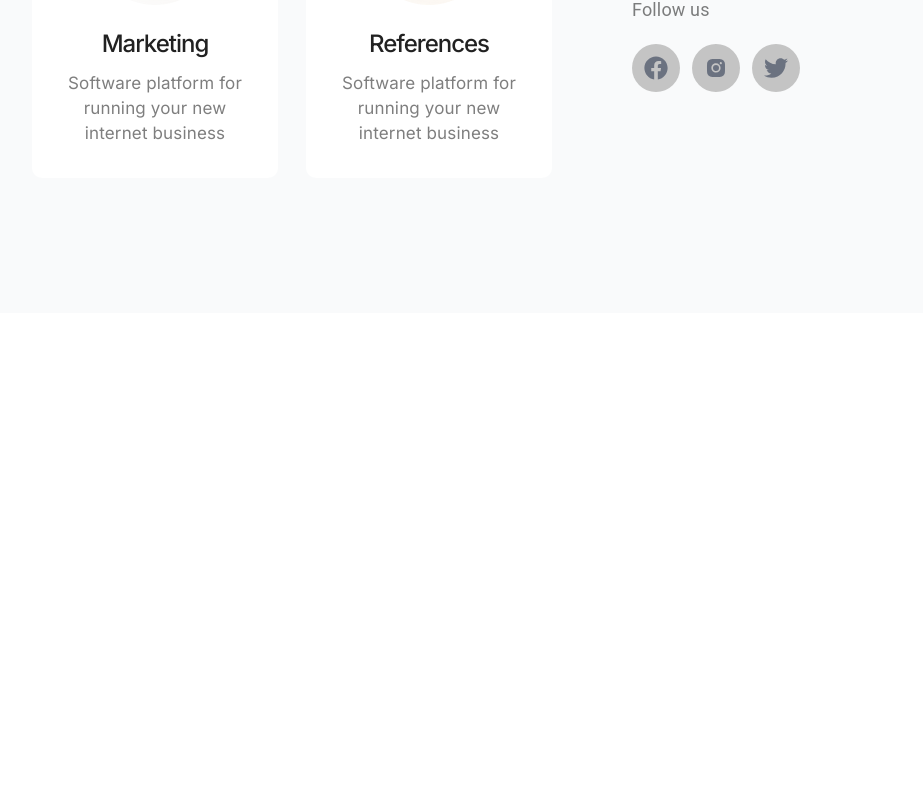
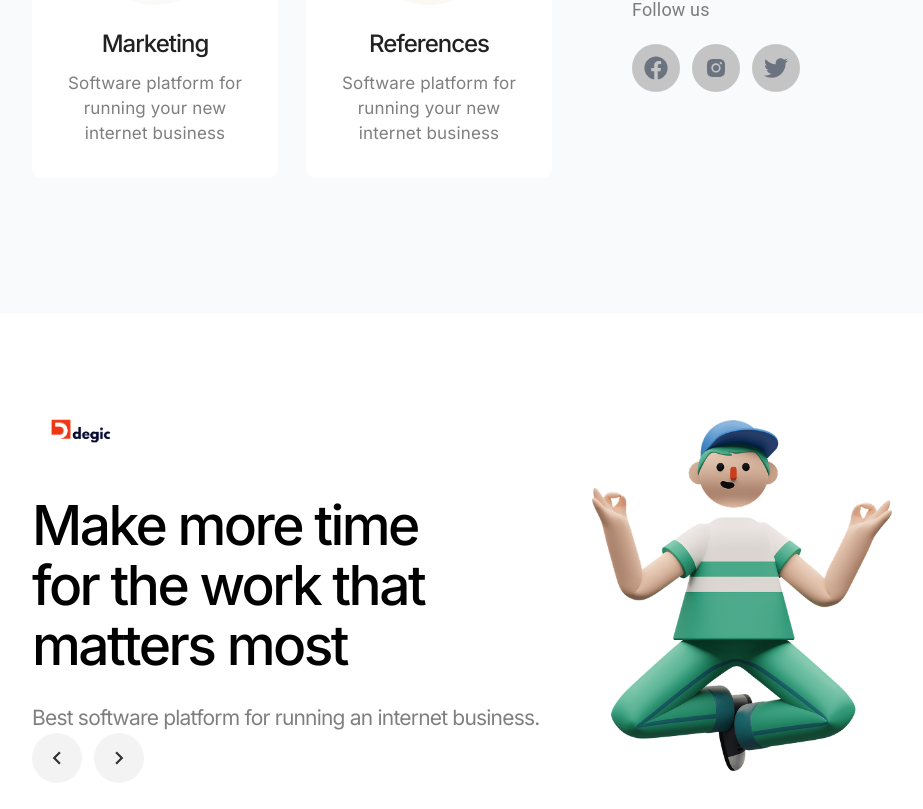
Before and after one commit to salmanfarshi-dev/Degic, a React (Vite) app: page / in a window 1280 px wide. Shown: the part 1338-2147 px from the top of the page, without its empty margins (48-971 px from the left). Before the commit the page ends 1651 px from the top, so only its background shows below. Built offline with nearby package versions, Linux system fonts and the light colour scheme.

Commit message:
feat : add slider section

```diff
--- a/src/App.jsx
+++ b/src/App.jsx
@@ -2,6 +2,7 @@ import React from 'react'
 import Navbar from './layout/Navbar'
 import Hero from './layout/Hero'
 import Presentation from './layout/Presentation'
+import Slider from './layout/Slider'
 
 function App() {
   return (
@@ -9,6 +10,7 @@ function App() {
    <Navbar/>
    <Hero/>
    <Presentation/>
+   <Slider/>
    </>
   )
 }
--- /dev/null
+++ b/src/layout/Slider.jsx
@@ -0,0 +1,72 @@
+import React, { useState } from 'react'
+import SliderImageone from '../assets/slider-1.png'
+import SliderImagetwo from '../assets/Entertainment.png'
+import SliderImagethree from '../assets/Managment.png'
+import Logo from '../assets/logo.png'
+import { MdKeyboardArrowRight } from "react-icons/md";
+import { MdKeyboardArrowLeft } from "react-icons/md";
+
+
+function Slider() {
+
+    const slider = [
+        {
+            id:1,
+            heading:"Make more time for the work that matters most",
+            pera:"Best software platform for running an internet business.",
+            image:SliderImageone
+        },
+        {
+            id:2,
+            heading:" Make myspace your best designed space most important",
+            pera:"A lot of different components that will help you create ",
+            image:SliderImagetwo
+        },
+        {
+            id:3,
+            heading:"My company culture has changed today is the best day",
+            pera:"Make myspace your best designed space",
+            image:SliderImagethree
+        }
+    ]
+
+    const [currentIndex, setCurrentIndex] = useState(0)
+
+    const prevslider=()=>{
+        setCurrentIndex((prev)=>( prev === 0 ? slider.length-1:prev-1))
+    }
+    const nextslider=()=>{
+        setCurrentIndex((next)=>(next===slider.length-1?0:next+1))
+    }
+
+    const {heading, pera, image} = slider[currentIndex];
+
+
+  return (
+   <section className='container md:px-20 md:py-24 py-2 '>
+
+    <div className="flex flex-col md:flex-row justify-between items-center py-5 md:py-0 mx-auto">
+        <div className='flex flex-col md:w-1/2 w-full'>
+            <img className='w-[100px] object-cover' src={Logo} alt="logo" />
+            <h2 className='font-inter text-black font-medium text-[55px] leading-[60px] tracking-[-2.5px] md:w-[463px] w-full mt-4 mb-7'>{heading}</h2>
+            <p className='text-black/50 text-[21px] font-inter leading-[30px] tracking-[-0.8px]'>{pera}</p>
+
+            <div className="flex gap-x-3">
+                <button onClick={prevslider} className='w-[50px] h-[50px] flex justify-center items-center text-[26px] hover:bg-gray-300 duration-300 rounded-full bg-[#C4C4C4] bg-opacity-20 text-[#323232] '><MdKeyboardArrowLeft  className='text-center'/> </button>
+                <button onClick={nextslider} className='w-[50px] h-[50px] flex justify-center items-center text-[26px] hover:bg-gray-300 duration-300 rounded-full bg-[#C4C4C4] bg-opacity-20 text-[#323232] '> <MdKeyboardArrowRight  className='text-center'/></button>
+            </div>
+
+        </div>
+
+
+        <div className='md:w-1/2 w-full'>
+        <img className='w-[300px] object-cover' src={image} alt="" />
+
+        </div>
+    </div>
+
+   </section>
+  )
+}
+
+export default Slider
```
Also changed, not shown: src/assets/slider-1.png (added).
